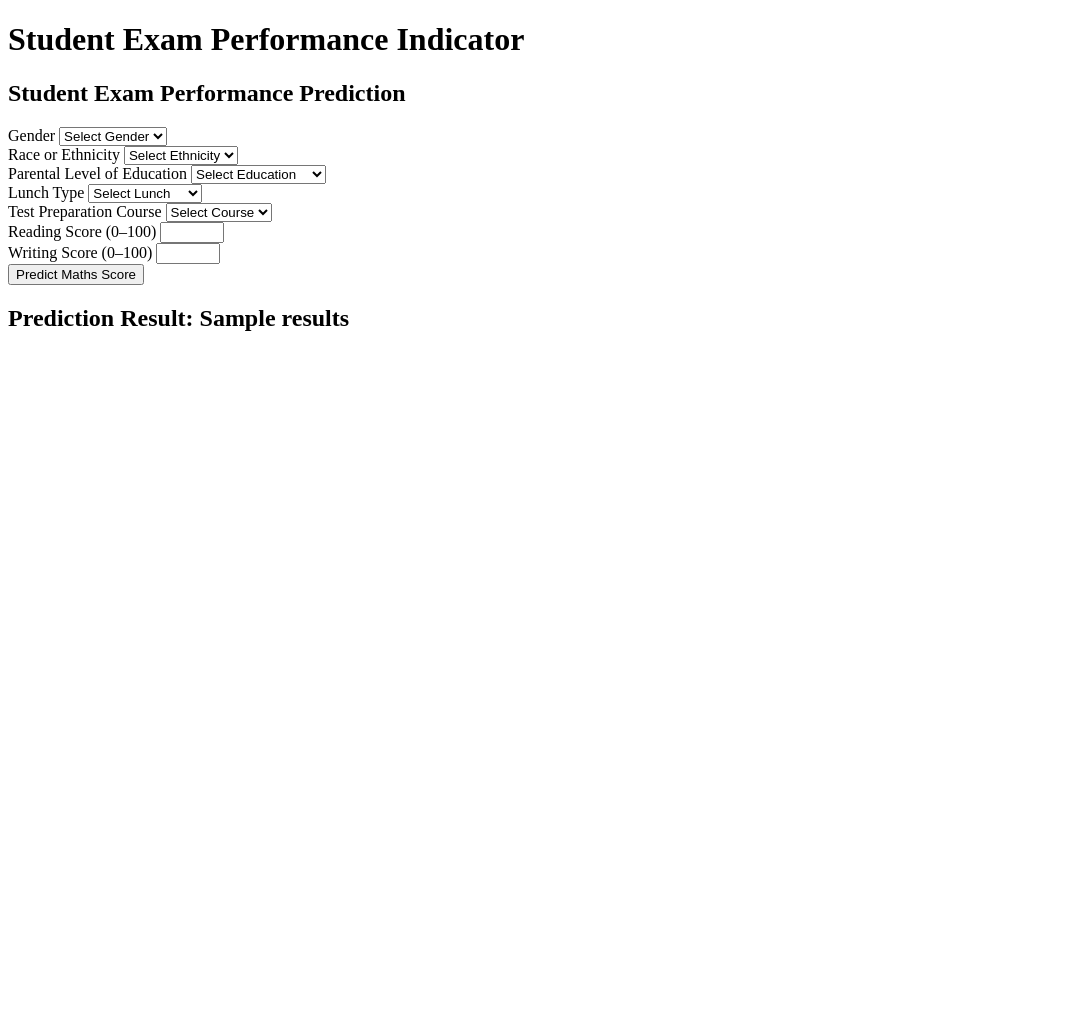
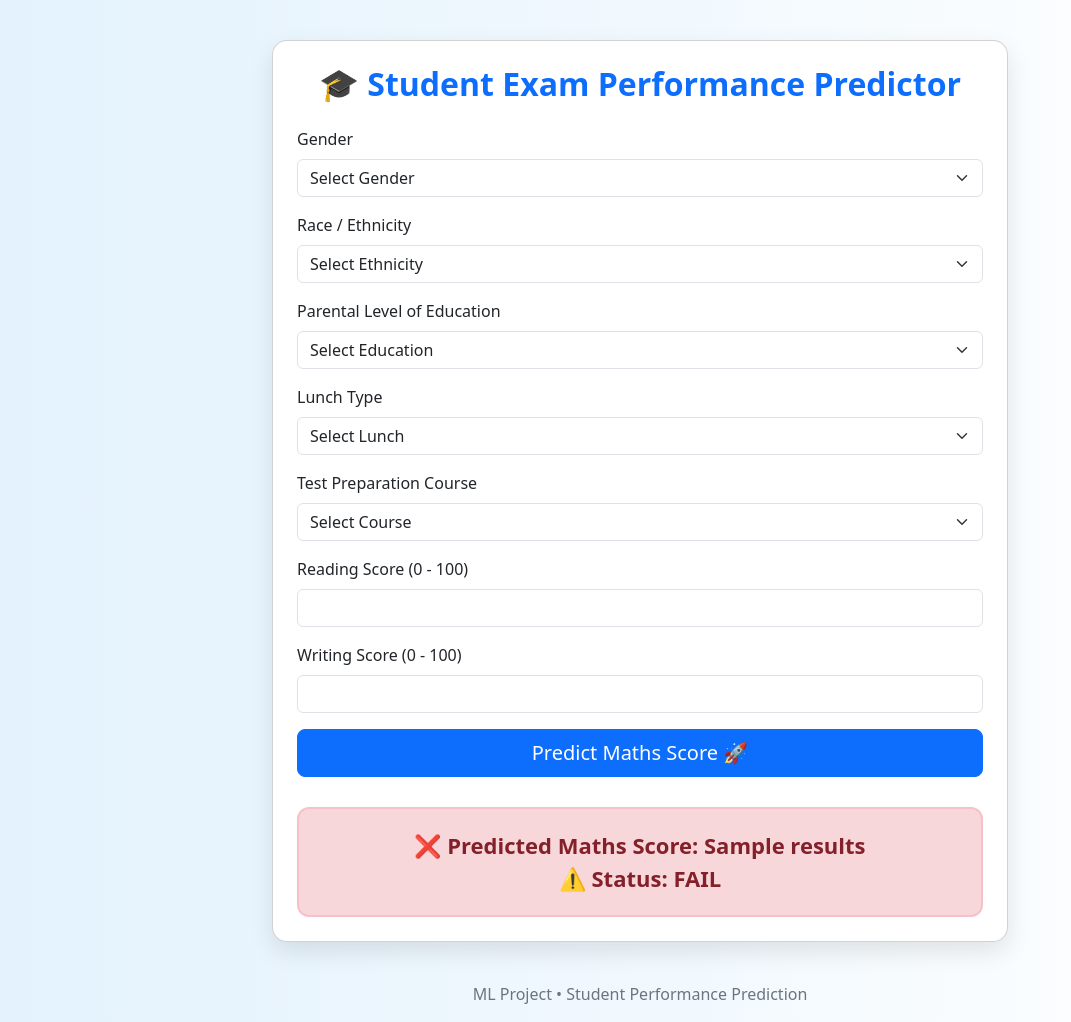
Before and after one commit to MSIVAPAPARAO13/MLPROJECT, a Flask app: template templates/home.html in a window 1280 px wide. Shown: the whole page, without its empty margins (0-1071 px from the left). Before the commit the page ends 331 px from the top, so only its background shows below. Run offline with Flask 3, Linux system fonts and the light colour scheme; the template is opened without the code that fills it: most values are stand-ins (such as "Sample title", 1, 10 or a date in 2020).

Commit message:
UI change

```diff
--- a/templates/home.html
+++ b/templates/home.html
@@ -1,21 +1,78 @@
 <!DOCTYPE html>
-<html>
+<html lang="en">
 <head>
-    <title>Student Exam Performance</title>
+    <meta charset="UTF-8">
+    <title>Student Exam Performance Predictor</title>
+
+    <!-- Bootstrap CDN -->
+    <link
+      href="https://cdn.jsdelivr.net/npm/bootstrap@5.3.2/dist/css/bootstrap.min.css"
+      rel="stylesheet"
+    >
+
+    <style>
+        body {
+            background: linear-gradient(to right, #e3f2fd, #ffffff);
+            min-height: 100vh;
+        }
+
+        .card {
+            margin-top: 40px;
+            border-radius: 15px;
+            box-shadow: 0 10px 25px rgba(0, 0, 0, 0.1);
+        }
+
+        .title {
+            text-align: center;
+            font-weight: bold;
+            color: #0d6efd;
+        }
+
+        .prediction-box {
+            margin-top: 30px;
+            padding: 20px;
+            border-radius: 12px;
+            text-align: center;
+            font-size: 22px;
+            font-weight: bold;
+        }
+
+        .pass {
+            background-color: #d1e7dd;
+            color: #0f5132;
+            border: 2px solid #badbcc;
+        }
+
+        .fail {
+            background-color: #f8d7da;
+            color: #842029;
+            border: 2px solid #f5c2c7;
+        }
+
+        footer {
+            margin-top: 40px;
+            text-align: center;
+            color: #6c757d;
+        }
+    </style>
 </head>
 
 <body>
-    <div class="login">
-        <h1>Student Exam Performance Indicator</h1>
+<div class="container">
+    <div class="row justify-content-center">
+        <div class="col-md-8">
+
+            <div class="card p-4">
+                <h2 class="title mb-4">
+                    🎓 Student Exam Performance Predictor
+                </h2>
 
                 <form action="{{ url_for('predict_datapoint') }}" method="post">
 
-            <h2>Student Exam Performance Prediction</h2>
-
                     <!-- Gender -->
                     <div class="mb-3">
-                <label>Gender</label>
-                <select name="gender" required>
+                        <label class="form-label">Gender</label>
+                        <select class="form-select" name="gender" required>
                             <option disabled selected value="">Select Gender</option>
                             <option value="male">Male</option>
                             <option value="female">Female</option>
@@ -24,8 +81,8 @@
 
                     <!-- Ethnicity -->
                     <div class="mb-3">
-                <label>Race or Ethnicity</label>
-                <select name="ethnicity" required>
+                        <label class="form-label">Race / Ethnicity</label>
+                        <select class="form-select" name="ethnicity" required>
                             <option disabled selected value="">Select Ethnicity</option>
                             <option value="Group A">Group A</option>
                             <option value="Group B">Group B</option>
@@ -37,8 +94,8 @@
 
                     <!-- Parent Education -->
                     <div class="mb-3">
-                <label>Parental Level of Education</label>
-                <select name="parental_level_of_education" required>
+                        <label class="form-label">Parental Level of Education</label>
+                        <select class="form-select" name="parental_level_of_education" required>
                             <option disabled selected value="">Select Education</option>
                             <option value="associate's degree">Associate's degree</option>
                             <option value="bachelor's degree">Bachelor's degree</option>
@@ -51,18 +108,18 @@
 
                     <!-- Lunch -->
                     <div class="mb-3">
-                <label>Lunch Type</label>
-                <select name="lunch" required>
+                        <label class="form-label">Lunch Type</label>
+                        <select class="form-select" name="lunch" required>
                             <option disabled selected value="">Select Lunch</option>
                             <option value="standard">Standard</option>
                             <option value="free/reduced">Free / Reduced</option>
                         </select>
                     </div>
 
-            <!-- Test Prep -->
+                    <!-- Test Preparation -->
                     <div class="mb-3">
-                <label>Test Preparation Course</label>
-                <select name="test_preparation_course" required>
+                        <label class="form-label">Test Preparation Course</label>
+                        <select class="form-select" name="test_preparation_course" required>
                             <option disabled selected value="">Select Course</option>
                             <option value="none">None</option>
                             <option value="completed">Completed</option>
@@ -71,26 +128,48 @@
 
                     <!-- Reading Score -->
                     <div class="mb-3">
-                <label>Reading Score (0–100)</label>
-                <input type="number" name="reading_score" min="0" max="100" required>
+                        <label class="form-label">Reading Score (0 - 100)</label>
+                        <input type="number" class="form-control" name="reading_score"
+                               min="0" max="100" required>
                     </div>
 
                     <!-- Writing Score -->
                     <div class="mb-3">
-                <label>Writing Score (0–100)</label>
-                <input type="number" name="writing_score" min="0" max="100" required>
+                        <label class="form-label">Writing Score (0 - 100)</label>
+                        <input type="number" class="form-control" name="writing_score"
+                               min="0" max="100" required>
                     </div>
 
-            <!-- Submit -->
-            <div class="mb-3">
-                <input type="submit" value="Predict Maths Score">
+                    <div class="d-grid">
+                        <button class="btn btn-primary btn-lg">
+                            Predict Maths Score 🚀
+                        </button>
+                    </div>
+                </form>
+
+                <!-- Prediction Result -->
+                {% if results is not none %}
+                    {% if results >= 35 %}
+                        <div class="prediction-box pass">
+                            ✅ Predicted Maths Score: {{ results }} <br>
+                            🎉 Status: PASS
+                        </div>
+                    {% else %}
+                        <div class="prediction-box fail">
+                            ❌ Predicted Maths Score: {{ results }} <br>
+                            ⚠️ Status: FAIL
+                        </div>
+                    {% endif %}
+                {% endif %}
             </div>
 
-        </form>
+            <footer>
+                <p>ML Project • Student Performance Prediction</p>
+            </footer>
 
-        <h2>
-            Prediction Result: {{ results }}
-        </h2>
         </div>
+    </div>
+</div>
+
 </body>
 </html>
```
Lines whose indentation alone changed are shown as unchanged.
